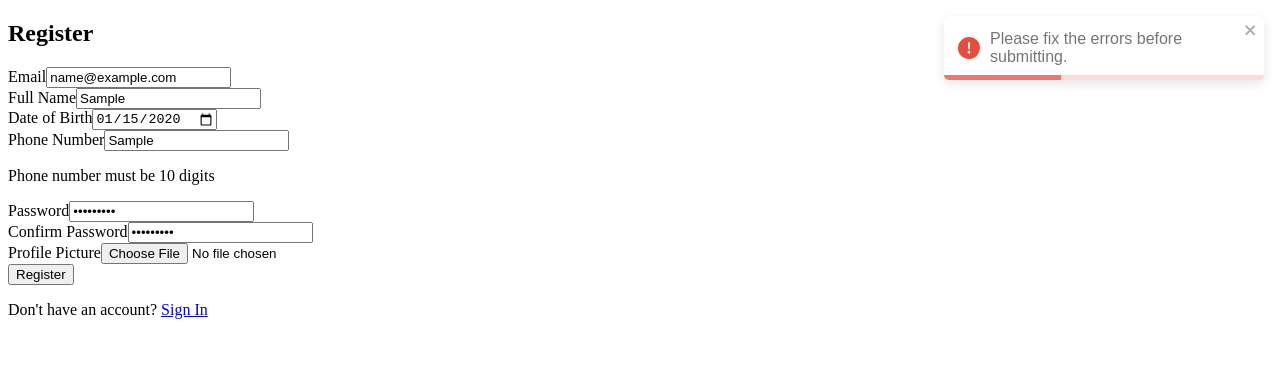
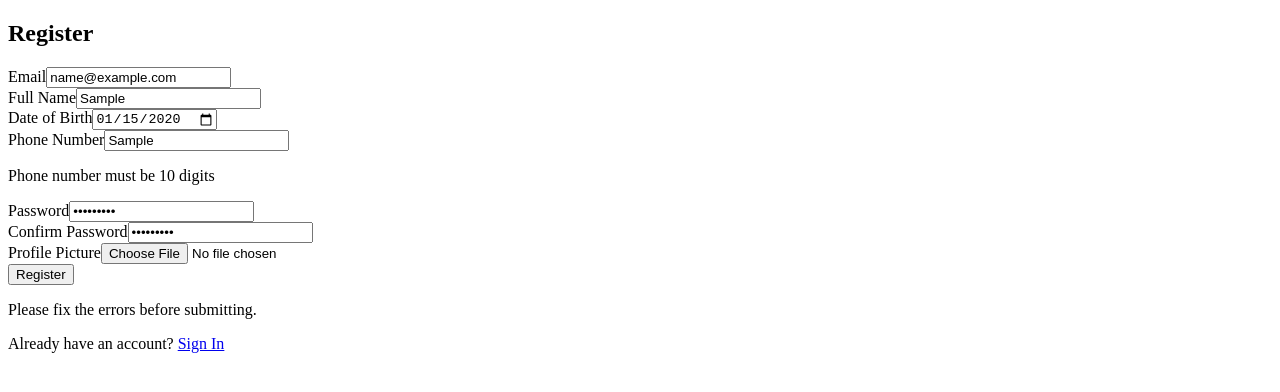
Before and after one commit to megha-unnikrishnan/task_cms_frontend, a React (Create React App) app: page /signup in a window 1280 px wide. Both pictures are taken after typing "name@example.com", "Sample", "2020-01-15", "Sample", "Sample123", "Sample123" into the empty fields and a click on the button "Register". Shown: the top 392 px of the page. Built offline with nearby package versions, Linux system fonts and the light colour scheme.

Commit message:
Update Register.js

```diff
--- a/src/components/Register.js
+++ b/src/components/Register.js
@@ -1,14 +1,13 @@
+
 import React, { useState, useEffect } from 'react';
 import { useDispatch, useSelector } from 'react-redux';
 import { registerUser } from '../features/authSlice';
+import { Link } from 'react-router-dom';
 import { useNavigate } from 'react-router-dom';
-import { toast, ToastContainer } from 'react-toastify';
-import 'react-toastify/dist/ReactToastify.css';
-import { Link } from 'react-router-dom';
+
 const Register = () => {
   const dispatch = useDispatch();
   const { status, error } = useSelector((state) => state.auth);
-  const navigate = useNavigate();
 
   const [email, setEmail] = useState('');
   const [password, setPassword] = useState('');
@@ -18,6 +17,9 @@ const Register = () => {
   const [profilePicture, setProfilePicture] = useState(null);
   const [phone, setPhone] = useState('');
   const [errors, setErrors] = useState({});
+  const [successMessage, setSuccessMessage] = useState('');
+  const [errorMessage, setErrorMessage] = useState('');
+  const navigate = useNavigate();
 
   const validateForm = () => {
     let formErrors = {};
@@ -30,7 +32,7 @@ const Register = () => {
       formErrors.email = 'Invalid email format';
     }
 
-    // Full Name validation (only letters)
+    // Full name validation
     const nameRegex = /^[A-Za-z\s]+$/;
     if (!fullName) {
       formErrors.fullName = 'Full Name is required';
@@ -38,14 +40,14 @@ const Register = () => {
       formErrors.fullName = 'Full Name must contain only letters';
     }
 
-    // Date of Birth validation (not in the future)
+    // Date of birth validation
     if (!dob) {
       formErrors.dob = 'Date of Birth is required';
     } else if (new Date(dob) > new Date()) {
       formErrors.dob = 'Date of Birth cannot be in the future';
     }
 
-    // Phone validation (10 digits)
+    // Phone number validation
     const phoneRegex = /^[0-9]{10}$/;
     if (!phone) {
       formErrors.phone = 'Phone number is required';
@@ -60,7 +62,7 @@ const Register = () => {
       formErrors.confirmPassword = 'Passwords do not match';
     }
 
-    // Profile Picture validation (only image files)
+    // Profile picture validation
     if (profilePicture && !profilePicture.type.startsWith('image')) {
       formErrors.profilePicture = 'Profile picture must be an image file';
     }
@@ -80,44 +82,38 @@ const Register = () => {
       formData.append('confirm_password', confirmPassword);
       formData.append('phone', phone);
       if (profilePicture) formData.append('profile_picture', profilePicture);
+
       dispatch(registerUser(formData));
     } else {
-      toast.error('Please fix the errors before submitting.', {
-        position: 'top-right',
-        autoClose: 3000,
-      });
+      setErrorMessage('Please fix the errors before submitting.');
     }
   };
 
   useEffect(() => {
     if (status === 'succeeded') {
-      toast.success('Registration successful! Redirecting...', {
-        position: 'top-right',
-        autoClose: 3000,
-      });
-      setTimeout(() => {
-        navigate('/login');
-      }, 2000);
+      setSuccessMessage('Registration successful!');
+      // Clear the form fields after success
+      setEmail('');
+      setPassword('');
+      setFullName('');
+      setDob('');
+      setConfirmPassword('');
+      setProfilePicture(null); // Clear the profile picture
+      setPhone('');
+      setErrors({});
     }
 
     if (status === 'failed' && error) {
       if (error.email) {
-        toast.error(`Error: ${error.email[0]}`, {
-          position: 'top-right',
-          autoClose: 3000,
-        });
+        setErrorMessage(`Error: ${error.email[0]}`);
       } else {
-        toast.error('Registration failed. Please try again.', {
-          position: 'top-right',
-          autoClose: 3000,
-        });
+        setErrorMessage('Registration failed. Please try again.');
       }
     }
-  }, [status, error, navigate]);
+  }, [status, error]);
 
   return (
     <div className="flex items-center justify-center min-h-screen bg-gradient-to-r from-purple-500 to-indigo-600">
-      <ToastContainer />
       <div className="bg-white p-8 rounded-lg shadow-lg w-full max-w-xs sm:max-w-md">
         <h2 className="text-2xl font-bold text-center text-gray-800 mb-6">Register</h2>
         <form onSubmit={handleSubmit} className="space-y-4">
@@ -223,11 +219,18 @@ const Register = () => {
           >
             {status === 'loading' ? 'Registering...' : 'Register'}
           </button>
-          <a></a>
         </form>
+
+        {successMessage && (
+          <p className="text-green-500 text-sm mt-4">{successMessage}</p>
+        )}
+        {errorMessage && (
+          <p className="text-red-500 text-sm mt-4">{errorMessage}</p>
+        )}
+
         <div className="mt-4 text-center">
           <p className="text-sm text-gray-600">
-            Don't have an account?{' '}
+            Already have an account?{' '}
             <Link to="/login" className="text-indigo-600 hover:text-indigo-700 font-semibold">
               Sign In
             </Link>
```
